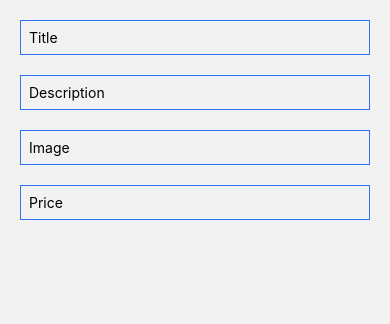
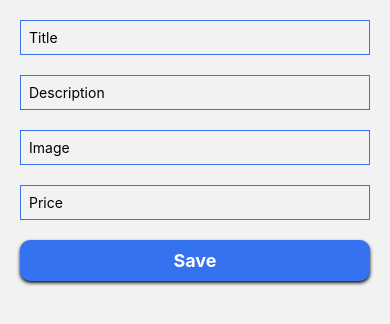
Before and after one commit to erenavar/login-logout-application-with-firebase, a React Native app: screen /AddProduct in a window 390 px wide. Shown: the top 324 px of the page. Built offline with nearby package versions, Linux system fonts and the light colour scheme; no server answers.

Commit message:
create db states and function

```diff
--- a/src/screens/AddProductScreen.tsx
+++ b/src/screens/AddProductScreen.tsx
@@ -1,6 +1,9 @@
 import { SafeAreaView, StyleSheet, View } from 'react-native'
 import React, { useState } from 'react'
 import Input from '../components/Input'
+import Button from '../components/Button'
+import { addDoc, collection } from 'firebase/firestore'
+import { db } from '../../firebaseConfig'
 
 const AddProductScreen = () => {
     const [state, setState] = useState({
@@ -9,13 +12,29 @@ const AddProductScreen = () => {
         image: "",
         price: ""
     })
+    const save = async () => {
+
+        try {
+            const docRef = await addDoc(collection(db, "users"), {
+                title: state.title,
+                description: state.description,
+                image: state.image,
+                price: parseInt(state.price)
+            })
+
+        } catch (error) {
+
+        }
+
+    }
     return (
         <SafeAreaView style={styles.container}>
             <View style={styles.inputWrapper}>
                 <Input value={state.title} placeholder='Title' onChangeText={(text) => setState((prevState) => ({ ...prevState, title: text }))} keyboardType="default" />
                 <Input value={state.description} placeholder='Description' onChangeText={(text) => setState((prevState) => ({ ...prevState, description: text }))} />
                 <Input value={state.image} placeholder='Image' onChangeText={(text) => setState((prevState) => ({ ...prevState, image: text }))} />
-                <Input value={state.price} placeholder='Price' onChangeText={(text) => setState((prevState) => ({ ...prevState, price: text }))} />
+                <Input value={state.price} placeholder='Price' onChangeText={(text) => setState((prevState) => ({ ...prevState, price: text }))} keyboardType="numeric" />
+                <Button onPress={save} title='Save'></Button>
             </View>
         </SafeAreaView>
     )
```
